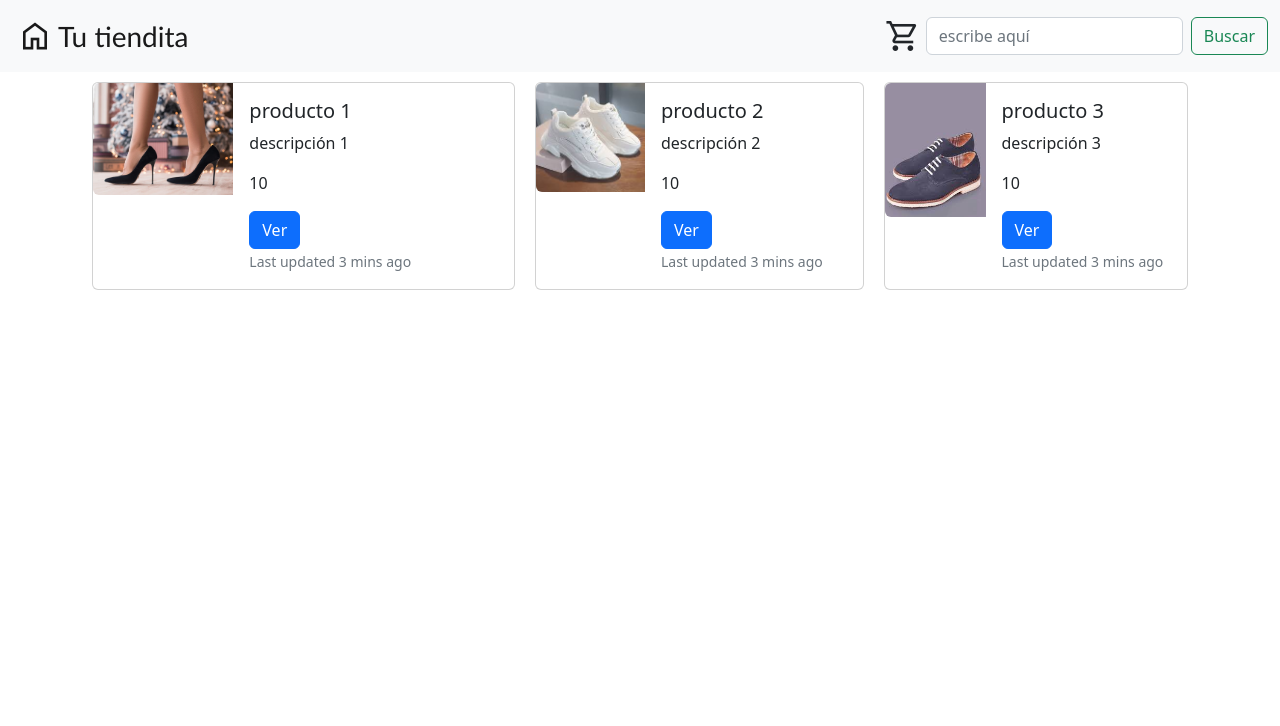
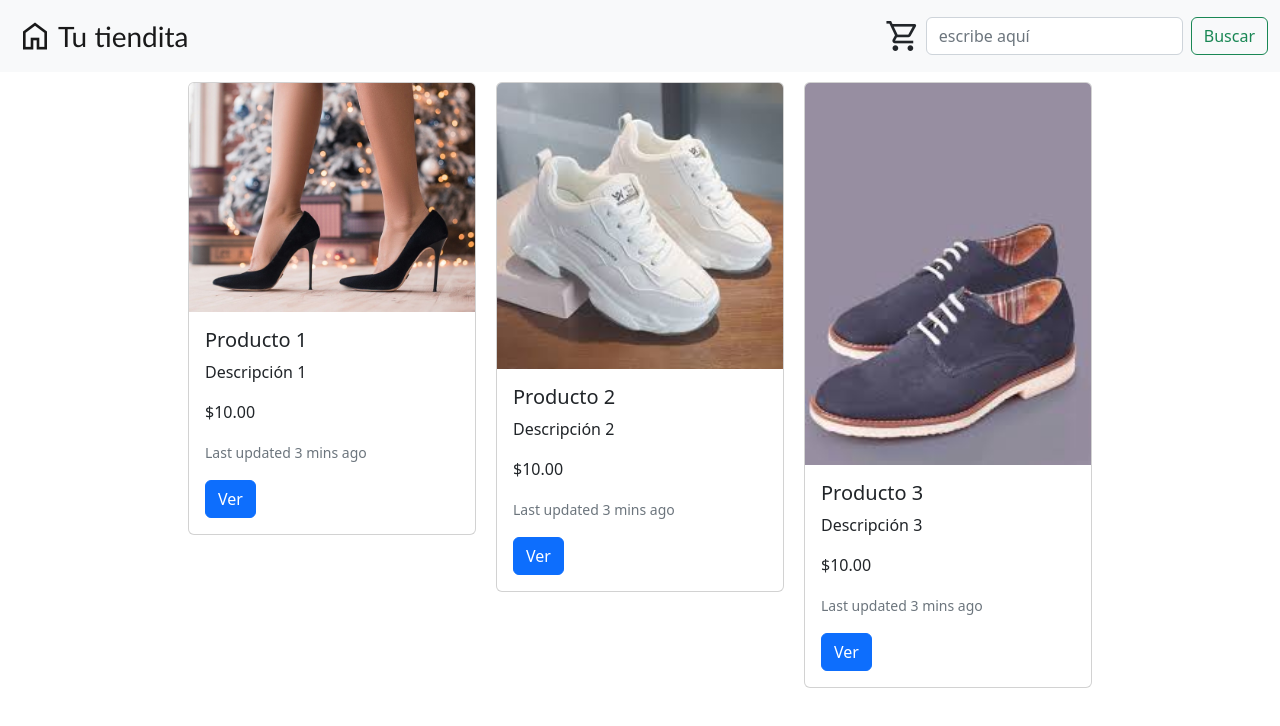
Before and after one commit to Sahilyexe/e-commerce-frontend, an Angular app: page /productos in a window 1280 px wide. Shown: the top 726 px of the page. Built offline with nearby package versions, Linux system fonts and the light colour scheme.

Commit message:
Se mejora la lista visualizacion

```diff
--- a/src/app/componentes/lista-productos/lista-productos.component.css
+++ b/src/app/componentes/lista-productos/lista-productos.component.css
@@ -0,0 +1,6 @@
+.contenedor {
+    display: flex;
+    flex-direction: row;
+    flex-wrap: wrap;
+    justify-content: center;
+  }
--- a/src/app/componentes/lista-productos/lista-productos.component.html
+++ b/src/app/componentes/lista-productos/lista-productos.component.html
@@ -1,4 +1,4 @@
-<div class="container d-flex">
+<div class="container contenedor">
     <app-tarjeta *ngFor="let producto of productos"  [producto]="producto" >
     </app-tarjeta>
 </div>
--- a/src/app/componentes/tarjeta/tarjeta.component.html
+++ b/src/app/componentes/tarjeta/tarjeta.component.html
@@ -1,19 +1,12 @@
 
-    <div class="card mb-3 tarjeta" style="max-width: 540px;" >
-        <div class="row g-0">
-          <div class="col-md-4">
-            <img [src]="'../../assets/Images/'+producto.thumbnail" class="img-fluid rounded-start" [alt]="producto.nombre">
-          </div>
-          <div class="col-md-8">
-            <div class="card-body">
-              <h5 class="card-title">{{producto.nombre}}</h5>
-              <p class="card-text">{{producto.descripcion}}</p>
+      <div class="card tarjeta" style="width: 18rem;">
+        <img [src]="'../../assets/Images/'+producto.thumbnail" class="card-img-top" [alt]="producto.nombre|titlecase">
+        <div class="card-body">
+          <h5 class="card-title">{{producto.nombre|titlecase}}</h5>
+          <p class="card-text">{{producto.descripcion|titlecase}}</p>
+          <p class="card-text">{{producto.precio|currency}}</p>
+          <p class="card-text"><small class="text-muted">Last updated 3 mins ago</small></p>
 
-               <p class="card-text">{{producto.precio}}</p>
-               <button class="btn btn-primary" (click)="verProducto()">Ver</button>
-
-              <p class="card-text"><small class="text-muted">Last updated 3 mins ago</small></p>
-            </div>
-          </div>
+          <button class="btn btn-primary" (click)="verProducto()">Ver</button>
         </div>
       </div>
```
